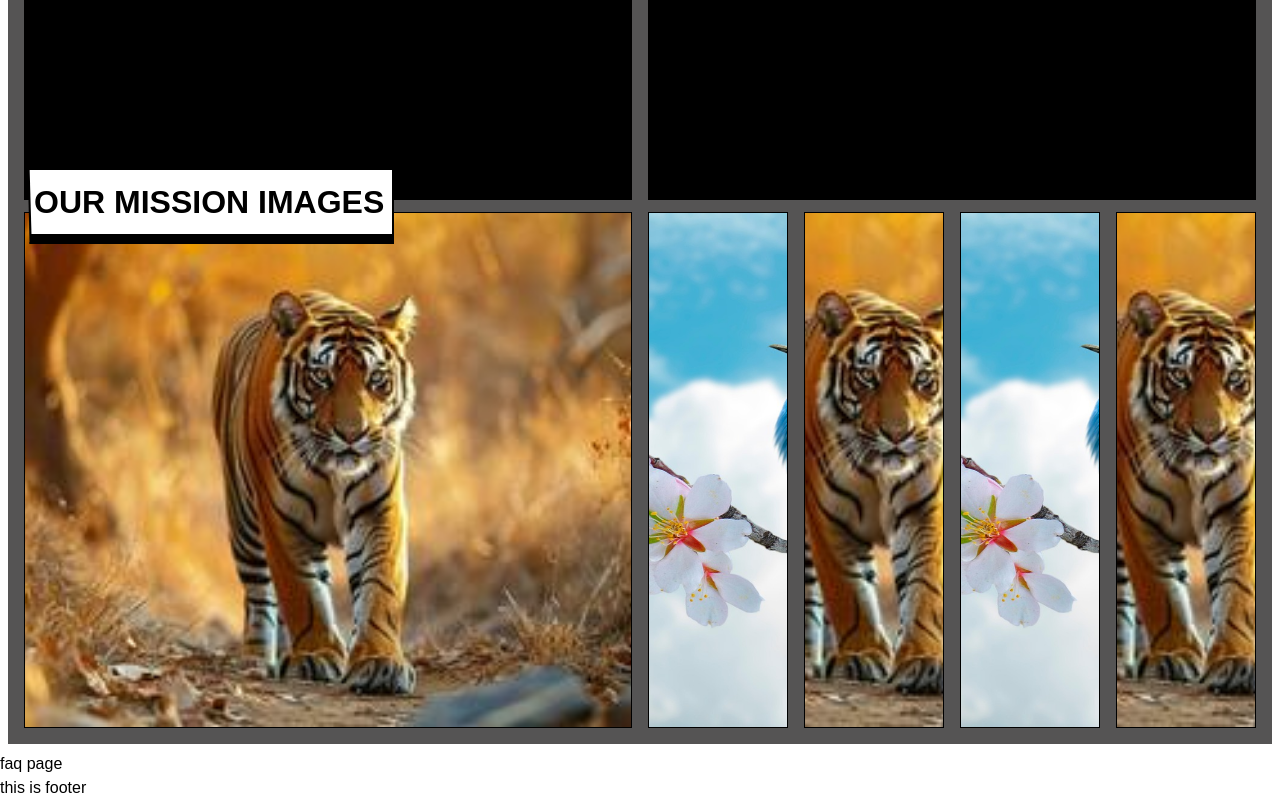
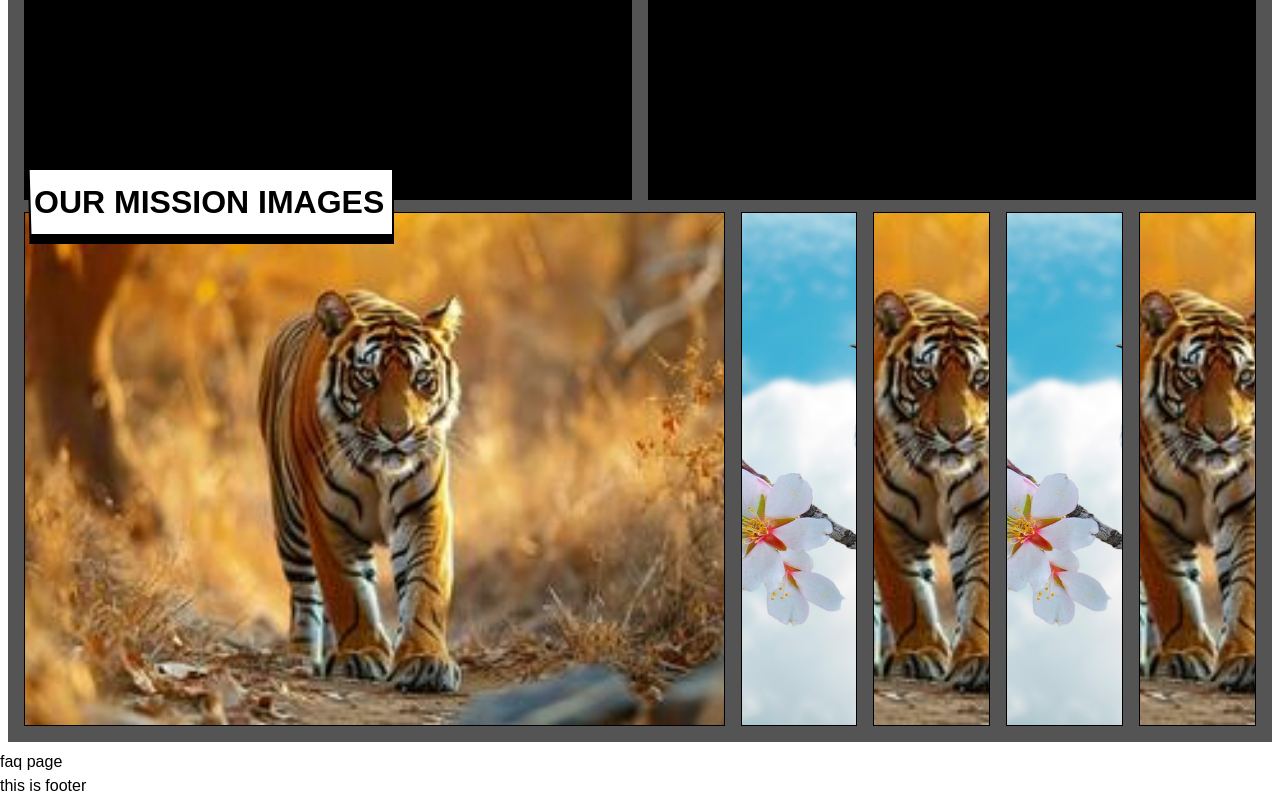
Before and after one commit to backbencherstudio/comic-type-website, a Next.js app: page / in a window 1280 px wide. Shown: the part 3427-4227 px from the top of the page. Built offline with nearby package versions, Linux system fonts and the light colour scheme.

Commit message:
OurMissionImageView updated

```diff
--- a/components/home/OurMissionImageView.tsx
+++ b/components/home/OurMissionImageView.tsx
@@ -36,33 +36,35 @@ const OurMissionImageView = () => {
             </h1>
           </div>
         </div>
-        <div className="grid grid-cols-8 gap-4 -mt-8">
+        <div className="-mt-8 flex gap-4 h-[514px]">
           {images.map((img, idx) => {
-            let gridClasses = "";
+            let width = "20%";
 
-            if (expandedImage === null) {
-              gridClasses = "col-span-1";
-            } else {
+            if (expandedImage !== null) {
               if (expandedImage === img.id) {
-                gridClasses = "col-span-4";
+                width = "60%";
               } else {
-                gridClasses = "col-span-1";
+                width = "10%";
               }
             }
 
             return (
               <div
                 key={img.id}
-                className={`border border-black bg-gray-400 flex items-center justify-center transition-all duration-700 cursor-pointer hover:opacity-90 ${
-                  show ? "opacity-100 scale-100" : "opacity-0 scale-90"
-                } ${gridClasses}`}
-                style={{ transitionDelay: `${idx * 120}ms` }}
+                className={`border border-black bg-gray-400 flex items-center justify-center cursor-pointer hover:opacity-90 overflow-hidden transition-all duration-1000 ease-in-out ${
+                  show ? "opacity-100" : "opacity-0"
+                }`}
+                style={{
+                  width: width,
+                  transitionDelay: `${idx * 120}ms`,
+                  transitionProperty: 'width, opacity, transform',
+                }}
                 onClick={() => handleImageClick(img.id)}
               >
                 <img
                   src={img.src}
                   alt={img.alt}
-                  className="object-cover w-full h-[514px]"
+                  className="object-cover w-full h-full transition-all duration-1000 ease-in-out"
                 />
               </div>
             );
```
